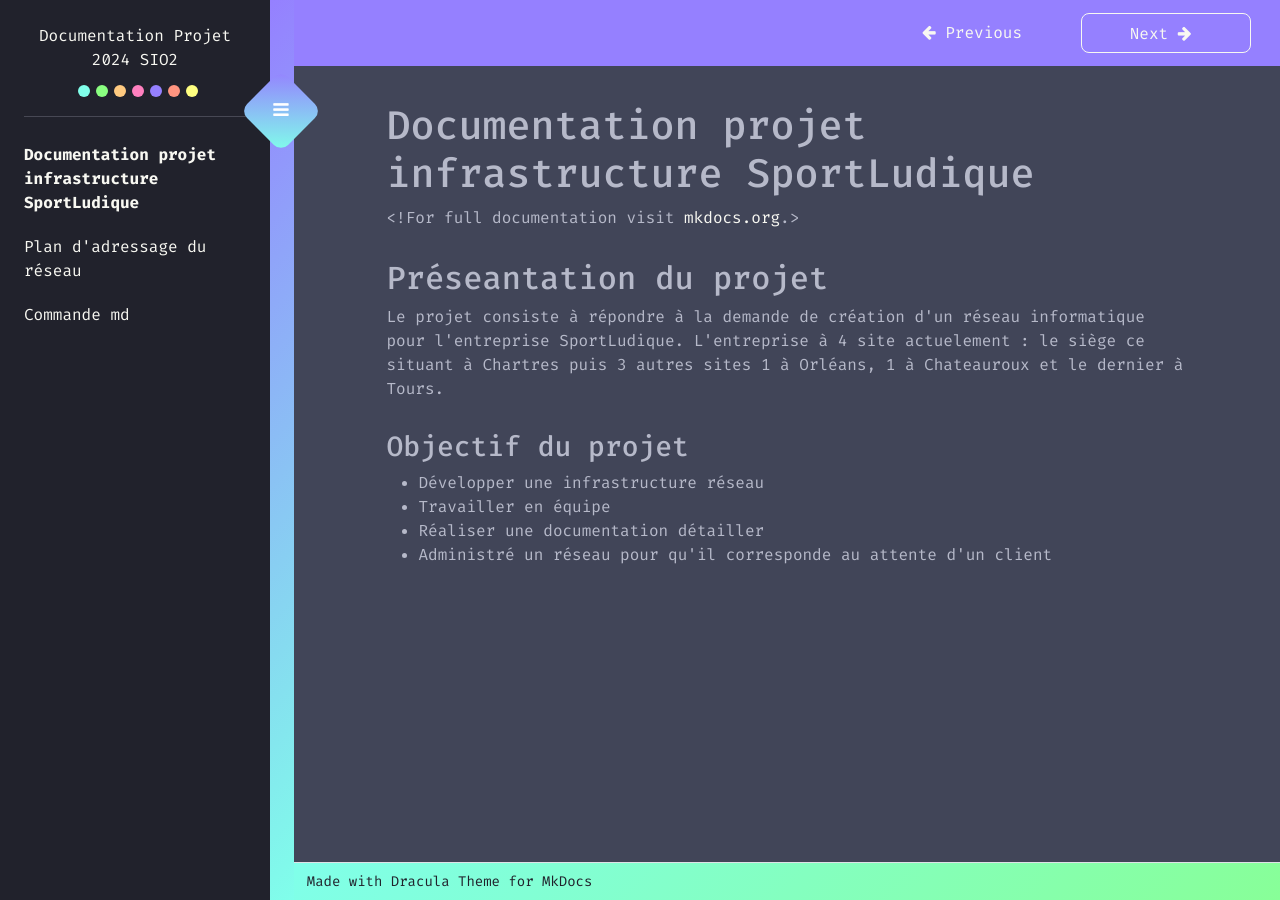
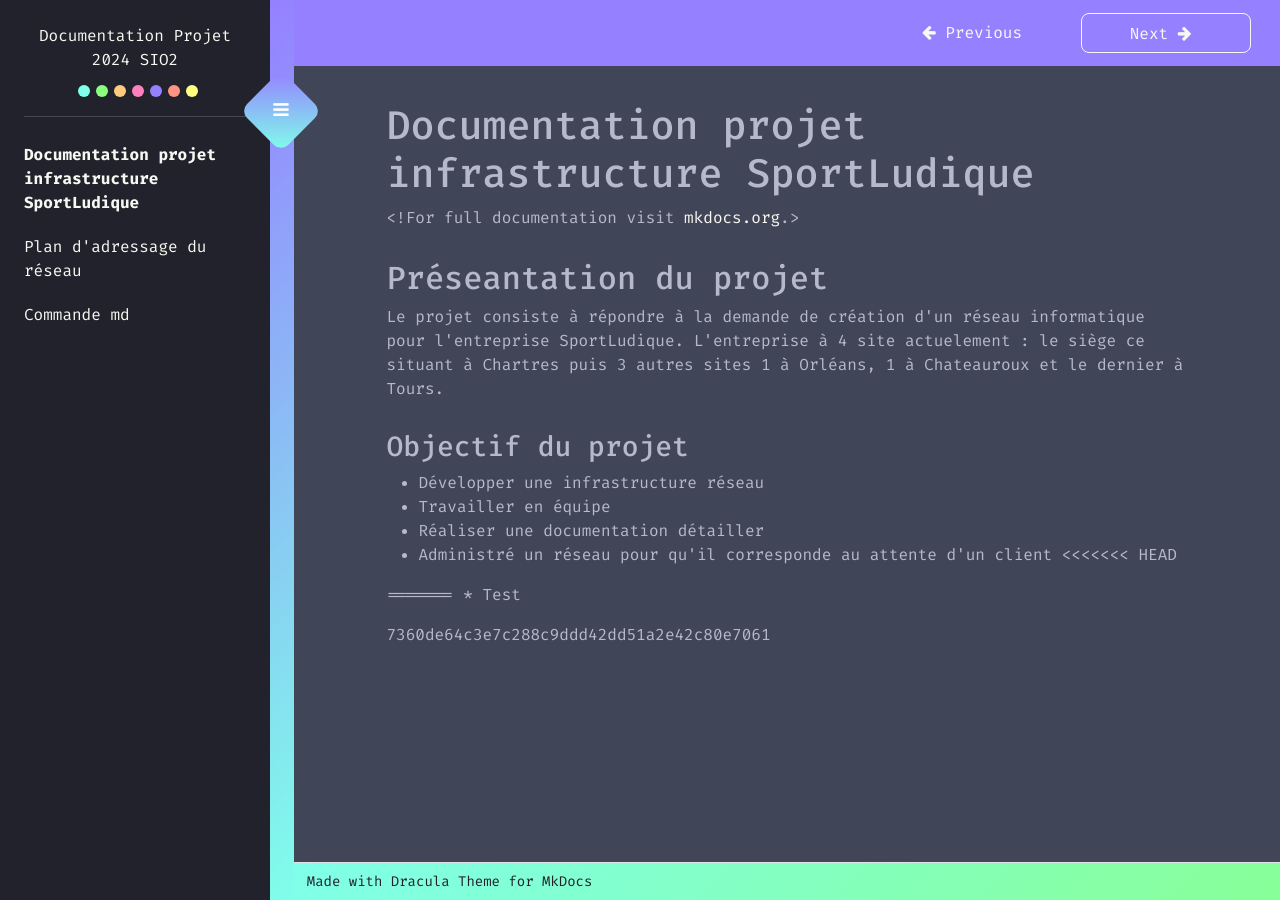
Before and after one commit to ThibaultT28000/Doc_2024_Chartres_SIO2, an MkDocs documentation site: the page built from docs/index.md, in a window 1280 px wide. Built offline with MkDocs 1.6.1 and Material for MkDocs 9.7.7, drawn with Linux system fonts in a browser that asks for light colours.

Commit message:
Update index.md

```diff
--- a/docs/index.md
+++ b/docs/index.md
@@ -11,3 +11,9 @@ Le projet consiste à répondre à la demande de création d'un réseau informat
 * Travailler en équipe
 * Réaliser une documentation détailler
 * Administré un réseau pour qu'il corresponde au attente d'un client
+<<<<<<< HEAD
+
+
+=======
+* Test
+>>>>>>> 7360de64c3e7c288c9ddd42dd51a2e42c80e7061
```
